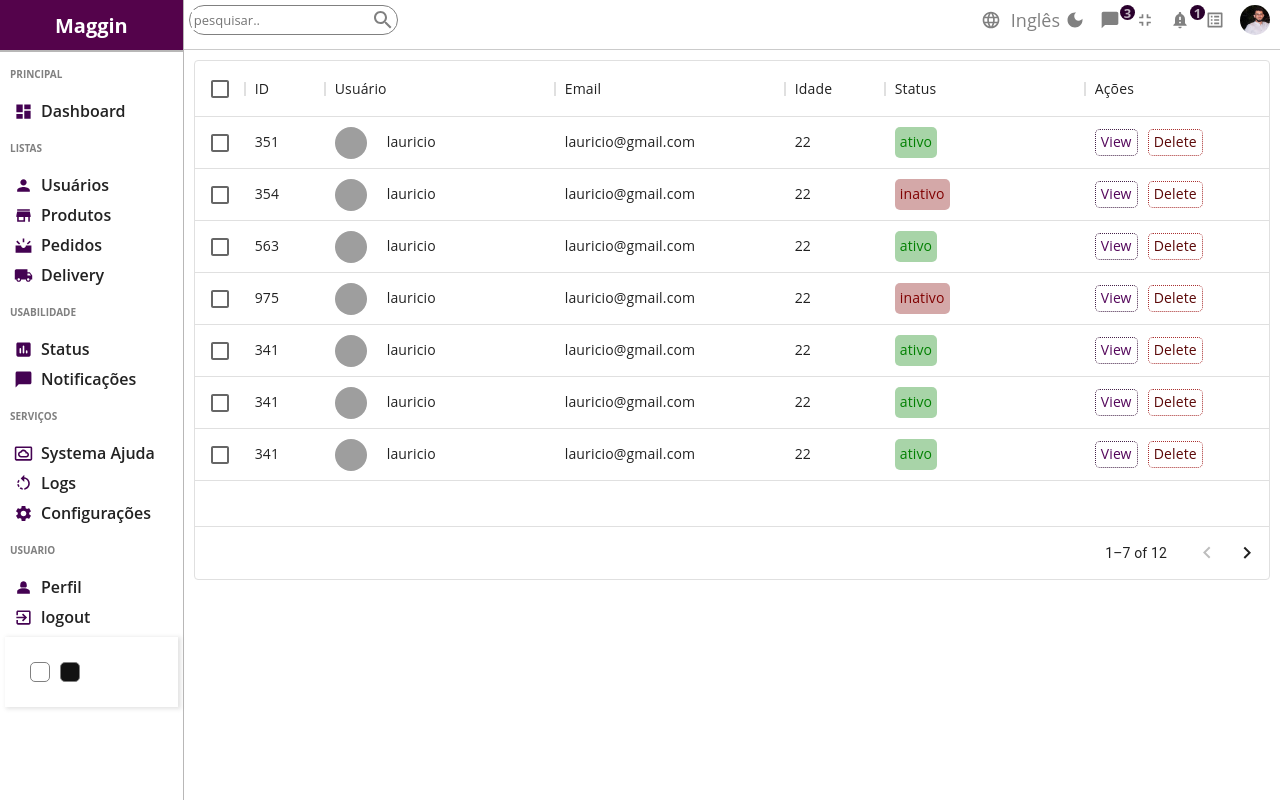
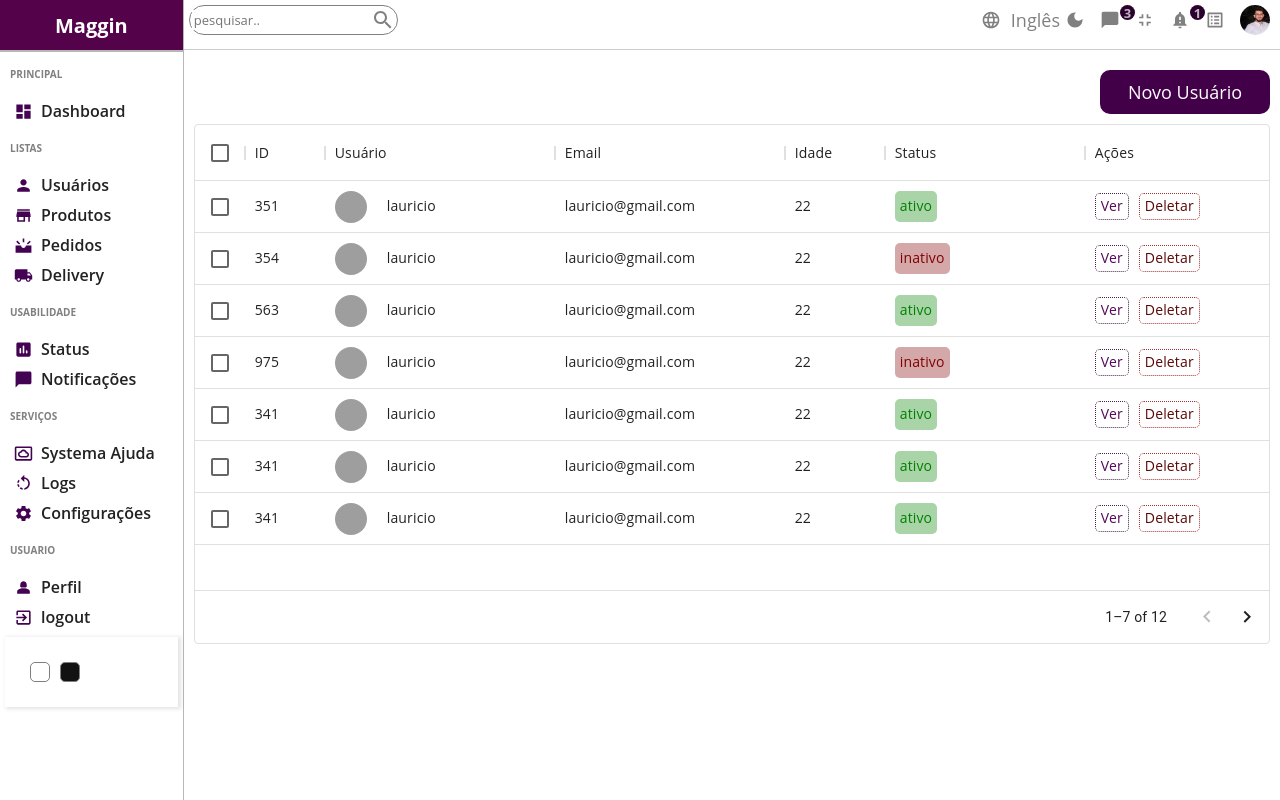
Before and after one commit to lauriciodev/Maggin, a React (Create React App) app: page /users in a window 1280 px wide. Built offline with nearby package versions, Linux system fonts and the light colour scheme; grey boxes are pictures that could not be loaded.

Commit message:
conclusão links de ações a  usuarios

```diff
--- a/src/components/datatable/Datatable.jsx
+++ b/src/components/datatable/Datatable.jsx
@@ -1,6 +1,7 @@
 import "./datatable.scss";
 import { DataGrid } from "@mui/x-data-grid";
 import { userColumns, userRows } from "../../datatablesource";
+import { Link } from "react-router-dom";
 
 const DataTable = () => {
   const actionColumn = [
@@ -11,8 +12,10 @@ const DataTable = () => {
       renderCell: () => {
         return (
           <div className="cellAction">
-            <div className="viewButton">View</div>
-            <div className="deleteButton">Delete</div>
+            <Link to="/users/234" style={{ textDecoration: "none" }}>
+              <div className="viewButton">Ver</div>
+            </Link>
+            <div className="deleteButton">Deletar</div>
           </div>
         );
       },
@@ -20,6 +23,11 @@ const DataTable = () => {
   ];
   return (
     <div className="dataTable">
+      <div className="datatableTitle">
+        <Link className="link" to="/users/new">
+          Novo Usuário
+        </Link>
+      </div>
       <DataGrid
         rows={userRows}
         columns={userColumns.concat(actionColumn)}
--- a/src/components/datatable/datatable.scss
+++ b/src/components/datatable/datatable.scss
@@ -1,6 +1,24 @@
 .dataTable {
   height: 540px;
   padding: 10px;
+
+  .datatableTitle {
+    width: 100%;
+    display: flex;
+    justify-content: flex-end;
+
+    .link {
+      color: rgb(255, 255, 255);
+      text-decoration: none;
+      width: 170px;
+      padding: 10px;
+      font-size: 18px;
+      background-color: rgb(66, 0, 73);
+      text-align: center;
+      border-radius: 10px;
+      margin: 10px 0;
+    }
+  }
 
   .cellwidthImg {
     display: flex;
--- a/src/components/sidebar/Sidebar.jsx
+++ b/src/components/sidebar/Sidebar.jsx
@@ -13,12 +13,15 @@ import {
   Store,
   UpcomingSharp,
 } from "@mui/icons-material";
+import { Link } from "react-router-dom";
 
 const Sidebar = () => {
   return (
     <div className="sidebar">
       <div className="top">
+        <Link to="/" style={{ textDecoration: "none" }}>
           <span className="logo">Maggin</span>
+        </Link>
       </div>
       <hr />
       <div className="center">
@@ -29,14 +32,18 @@ const Sidebar = () => {
             <span>Dashboard</span>
           </li>
           <p className="title">LISTAS</p>
+          <Link to="/users" style={{ textDecoration: "none" }}>
             <li>
               <Person className="icon" />
               <span>Usuários</span>
             </li>
+          </Link>
+          <Link to="/products" style={{ textDecoration: "none" }}>
             <li>
               <Store className="icon" />
               <span>Produtos</span>
             </li>
+          </Link>
           <li>
             <UpcomingSharp className="icon" />
             <span>Pedidos</span>
```
Lines whose indentation alone changed are shown as unchanged.
